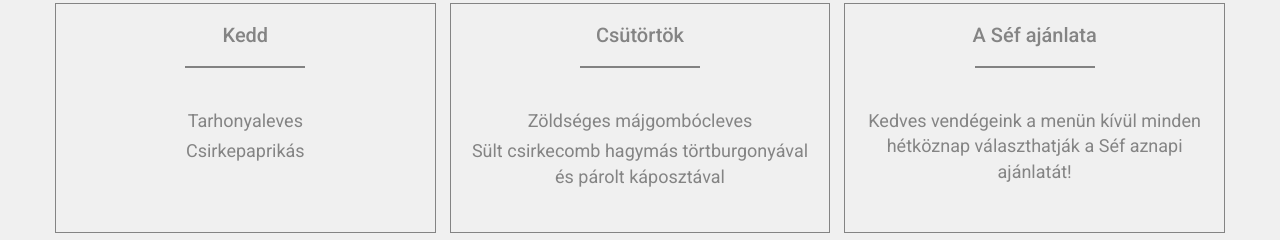
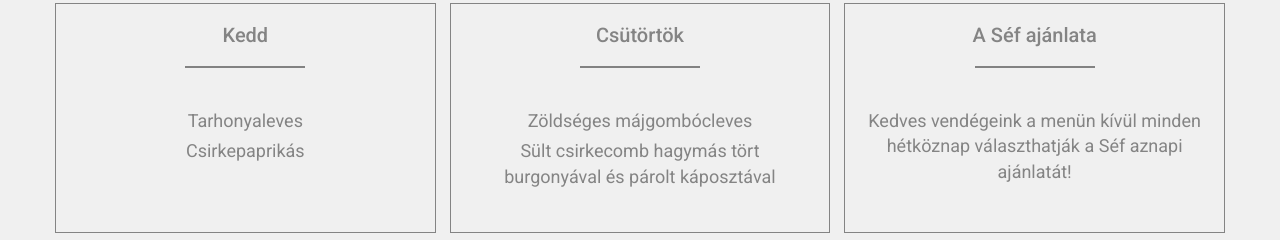
Before and after one commit to schwarzkopfb/flamo, a website: page index.html in a window 1280 px wide. Shown: the part 1325-1565 px from the top of the page. Drawn offline with Linux system fonts and the light colour scheme.

Commit message:
Update index.html

```diff
--- a/index.html
+++ b/index.html
@@ -155,7 +155,7 @@
 					<hr>
 					<ul>
 						<li>Zöldséges májgombócleves</li>
-						<li>Sült csirkecomb hagymás törtburgonyával és párolt káposztával</li>
+						<li>Sült csirkecomb hagymás tört burgonyával és párolt káposztával</li>
 					</ul>
 				</div>
 
```
